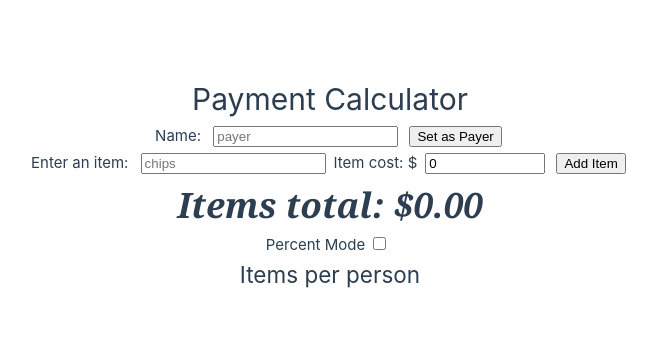
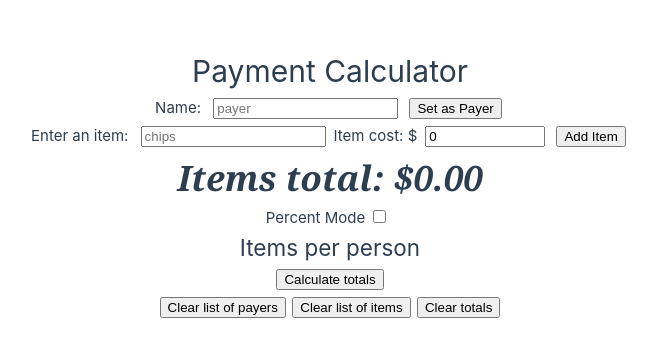
Before and after one commit to gTambo/vue-split-the-check-calculator, a Vue app: page / in a window 1280 px wide. Shown: the part 216-572 px from the top of the page, without its empty margins (310-967 px from the left). Built offline with nearby package versions, Linux system fonts and the light colour scheme.

Commit message:
add calculations for split by items feature; add clear buttons

```diff
--- a/src/App.vue
+++ b/src/App.vue
@@ -26,6 +26,10 @@ function clearList(list: Array<any>) {
       list.pop();
     }
   }
+}
+
+function clearItems() {
+  itemsList.value = []
 }
 
 function addPayer() {
@@ -75,12 +79,36 @@ function verifyPercentages(percentages: Array<number>): boolean {
   return false
 }
 
-function calculate() {
+function calculateByPercentage() {
   if (verifyPercentages(payersList.value.map(payer => payer.percent))) {
     payersList.value.map(payer => (payer.payment = total.value * payer.percent / 100))
   }
   else { alert("percentages must total to 100") }
 
+}
+
+function calculateByItem() {
+  if(payersList.value.map(payer => payer.payment).reduce((a, b) => (a + b)) > 0) {
+    clearTotals()
+  }
+  for(let payer of payersList.value) {
+    console.log(`checking items for payer${payer.name}`)
+    for(let item of itemsList.value) {
+      const payerMatch = item.payers.includes(payer.name)
+      console.log(`found item ${item.itemName}`)
+      if(payerMatch && item.payers.length) {
+        payer.payment += (item.cost / item.payers.length)
+        console.log(`added ${item.cost / item.payers.length} to total payment`);
+      }
+      console.log(`total payment for ${payer.name} is ${payer.payment}`)
+    }
+  }
+}
+
+function clearTotals() {
+  for(let payer of payersList.value) {
+    payer.payment = 0
+  }
 }
 
 
@@ -111,7 +139,7 @@ function calculate() {
     <p class="text" >Items total: ${{ total.toFixed(2) }}</p>
     <label for="percent-mode-switch">Percent Mode</label>
     <input id="percent-mode-switch" type="checkbox" v-model="percentMode" @click="togglePercentMode">
-    <form v-if="percentMode" action="submit" @submit.prevent="calculate">
+    <form v-if="percentMode" action="submit" @submit.prevent="calculateByPercentage">
       <p class="text">Enter your percentages</p>
       <div v-if="payersList.length">
         <div v-for="payer in payersList" :key="'payer' + payer.payerId">
@@ -120,10 +148,9 @@ function calculate() {
         </div>
       </div>
       <button type="submit">Calculate totals</button>
-      <button @click.prevent="clearList(payersList)">Clear list of payers</button>
     </form>
 
-    <form v-else action="submit" @submit.prevent="">
+    <form v-else action="submit" @submit.prevent="calculateByItem">
       <h2>Items per person</h2>
       <div v-if="payersList.length && itemsList.length">
         <div v-for="item in itemsList" :key="item.itemName.toLowerCase() + item.itemNo">
@@ -135,7 +162,12 @@ function calculate() {
           </li>
         </div>
       </div>
+      <button type="submit">Calculate totals</button>
     </form>
+
+    <button @click.prevent="clearList(payersList)">Clear list of payers</button>
+    <button @click.prevent="clearItems">Clear list of items</button>
+    <button @click.prevent="clearTotals">Clear totals</button>
 
     <p class="text" v-for="payer in payersList" :key="'total' + payer.payerId">{{ payer.payerId }} - {{ payer.name }}: ${{ payer.payment.toFixed(2) }} </p>
   </div>
```
